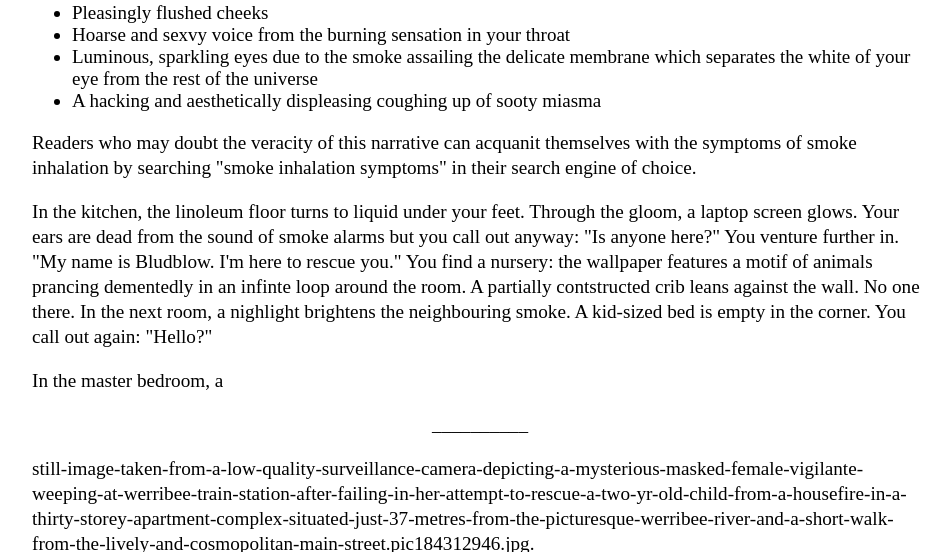
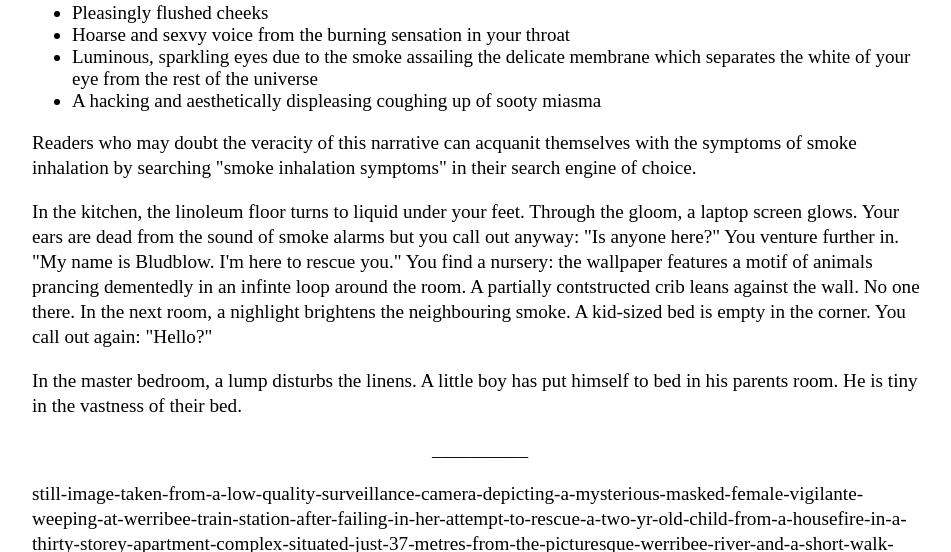
Before and after one commit to Pinelife/pinelife.github.io, a Jekyll site: the page Hellhole/Room12.html, which Jekyll copies as it is, in a window 1280 px wide and 900 px high, scrolled down 2674 px, cut to the strip 0-552 px from the top of the window. Shown: the whole strip, without its empty margins (160-1111 px from the left). Built offline with Jekyll 4.4.1, drawn with Linux system fonts in a browser that asks for light colours.

Commit message:
Update Room12.html

```diff
--- a/Hellhole/Room12.html
+++ b/Hellhole/Room12.html
@@ -167,7 +167,8 @@ from the sound of smoke alarms but you call out anyway: "Is anyone here?" You ve
 	neighbouring smoke. A kid-sized bed is empty in the corner. You call out again: "Hello?"
 </p>
 <p>
-In the master bedroom, a
+In the master bedroom, a lump disturbs the linens. A little boy has put himself to bed in his parents room. He is tiny in the vastness of
+	their bed.
 </p>
 <p style="text-align:center" class="indented">
 __________
```
